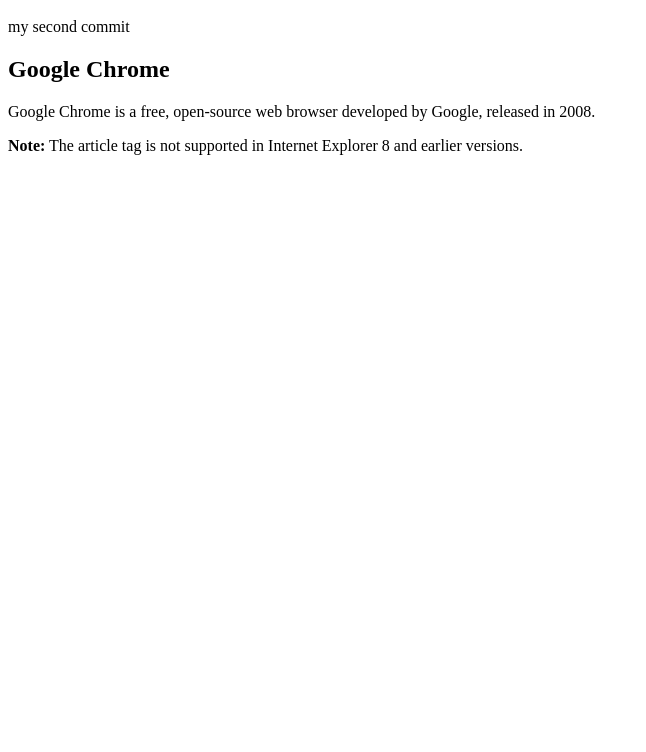
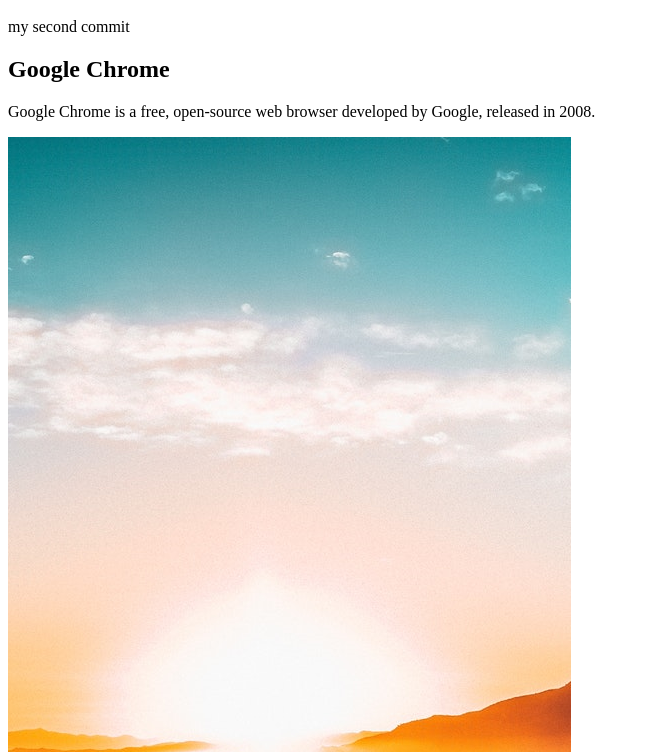
Before and after one commit to spell911/git-one, a plain HTML site: page index.html in a window 1280 px wide. Shown: the part 48-800 px from the top of the page, without its empty margins (0-646 px from the left). Drawn offline with Linux system fonts and the light colour scheme.

Commit message:
added img

```diff
--- a/index.html
+++ b/index.html
@@ -14,7 +14,7 @@
             <h1>Google Chrome</h1>
             <p>Google Chrome is a free, open-source web browser developed by Google, released in 2008.</p>
       </article>
-
+      <img src="assets/day.png" alt="">
       <p><strong>Note:</strong> The article tag is not supported in Internet Explorer 8 and earlier versions.</p>
 </body>
 
```
Also changed, not shown: assets/day.png (added).
